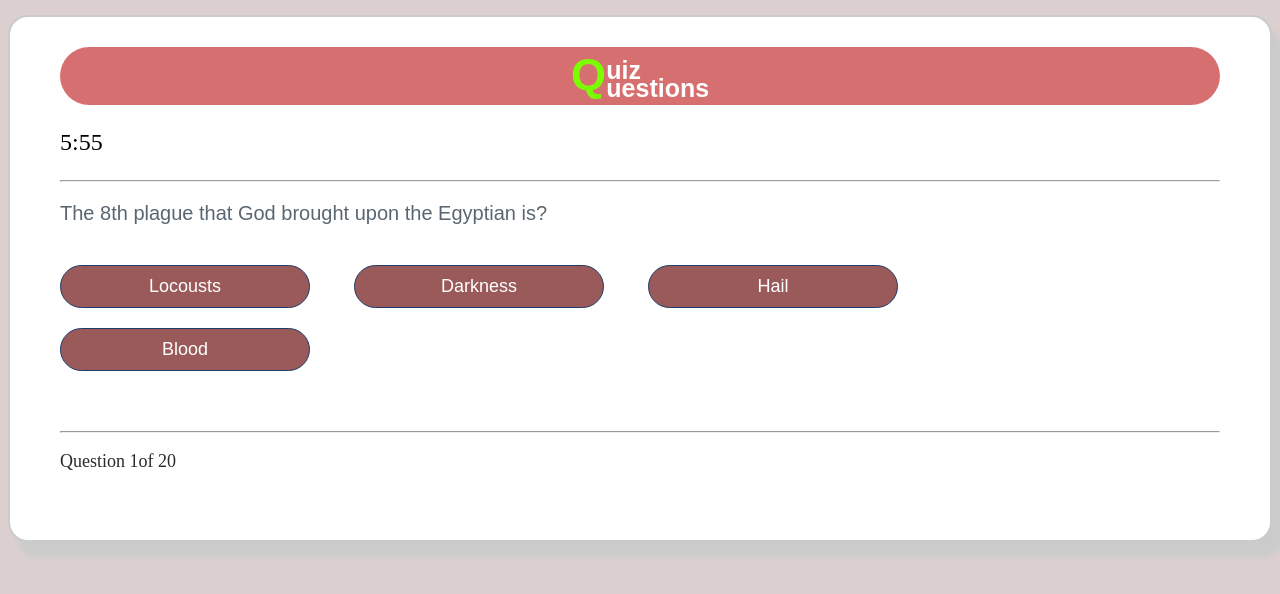
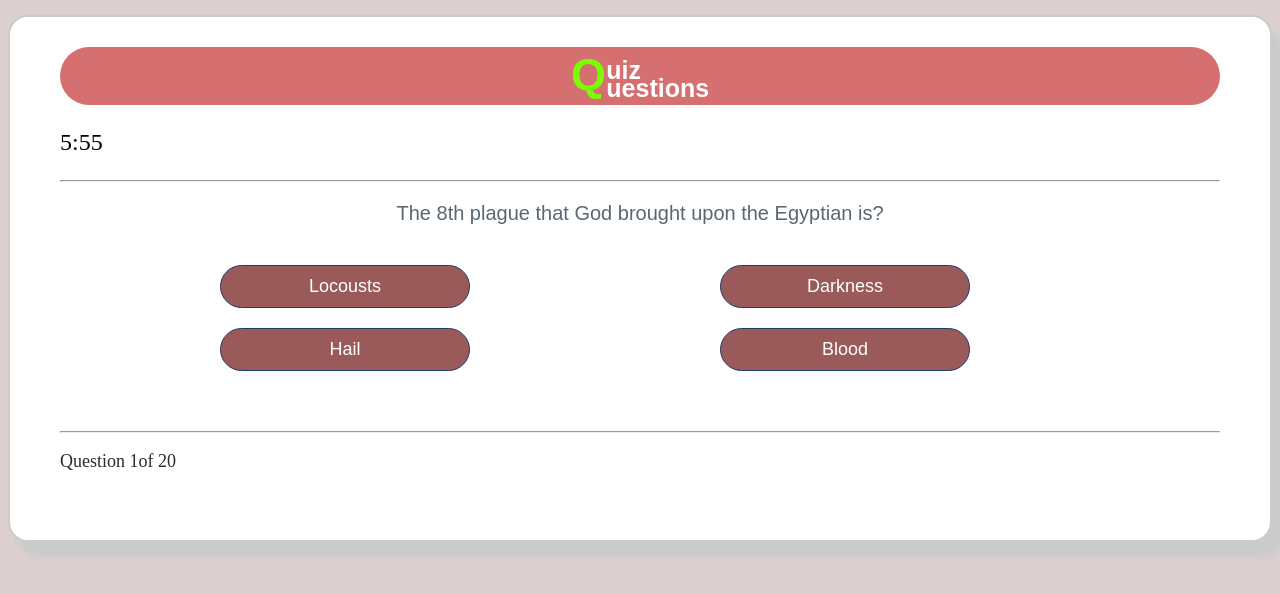
Before and after one commit to EmmanuelTheCoder/BibleQuiz_App, a plain HTML site: page Bible.html in a window 1280 px wide. Drawn offline with Linux system fonts and the light colour scheme.

Commit message:
fixed styles

```diff
--- a/style.css
+++ b/style.css
@@ -46,6 +46,7 @@ sub{
 .buttons{
     margin-top: 30px;
     outline: none;
+    text-align: center;
 
 }
 
@@ -56,8 +57,9 @@ sub{
     color: white;
     border: 1px solid #1d3c6a;
     border-radius: 50px;
-    margin: 10px 40px 10px 0px;
-    padding: 10px 10px;
+    margin-top: 10px;
+    margin-bottom: 10px;
+    padding: 10px 0px;
     outline: none;
 }
 
@@ -114,3 +116,64 @@ button:focus{
    margin-top: 8rem;
    font-size: 1.1em;
 }
+@media (min-width: 800px){
+    .buttons{
+        text-align: center;
+        display: grid;
+        grid-template-columns: repeat(2, 1fr);
+        margin-right: 2rem;
+        margin-left: 6rem;
+        column-gap: 2rem;
+    }
+    #question{
+        text-align: center;
+    }
+}
+@media (min-width: 900px){
+    .buttons{
+        text-align: center;
+        display: grid;
+        grid-template-columns: repeat(2, 1fr);
+        margin-right: 2rem;
+        margin-left: 10rem;
+    }
+    #question{
+        text-align: center;
+    }
+}
+@media (min-width: 1000px){
+    .buttons{
+        text-align: center;
+        display: grid;
+        grid-template-columns: repeat(2, 1fr);
+        margin-right: 2rem;
+        margin-left: 10rem;
+    }
+    #question{
+        text-align: center;
+    }
+}
+@media (min-width: 1100px){
+    .buttons{
+        text-align: center;
+        display: grid;
+        grid-template-columns: repeat(2, 1fr);
+        margin-right: 2rem;
+        margin-left: 10rem;
+    }
+    #question{
+        text-align: center;
+    }
+}
+@media (min-width: 1200px){
+    .buttons{
+        text-align: center;
+        display: grid;
+        grid-template-columns: repeat(2, 1fr);
+        margin-right: 2rem;
+        margin-left: 10rem;
+    }
+    #question{
+        text-align: center;
+    }
+}
```
Also changed, not shown: index.html (+2 -3 lines).
